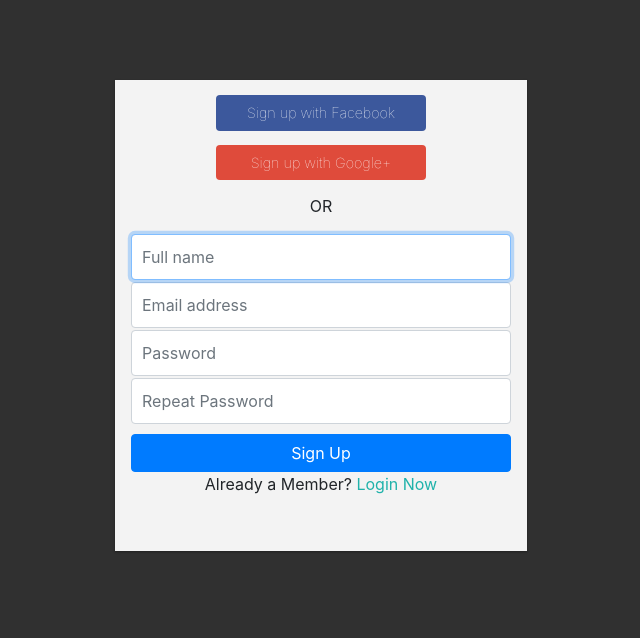
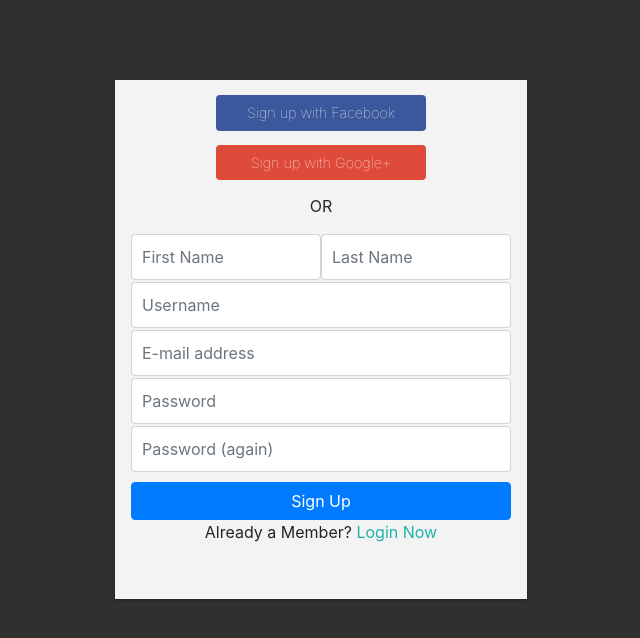
Before and after one commit to ezekielreginio/Job-Management-System-SkillFind-, a Django app: page /accounts/signup/ in a window 1280 px wide. Shown: the part 56-694 px from the top of the page, without its empty margins (319-959 px from the left). Run offline with Django 3.2, Linux system fonts and the light colour scheme; some libraries are stand-ins or nearby versions.

Commit message:
Signup 1.0

```diff
--- a/public_html/_skillfind/settings.py
+++ b/public_html/_skillfind/settings.py
@@ -93,6 +93,8 @@ AUTHENTICATION_BACKENDS = [
 
 ]
 
+EMAIL_BACKEND = 'django.core.mail.backends.console.EmailBackend'
+
 WSGI_APPLICATION = '_skillfind.wsgi.application'
 
 
@@ -129,6 +131,9 @@ AUTH_PASSWORD_VALIDATORS = [
     },
 ]
 
+ACCOUNT_FORMS = {
+'signup': 'app_main.forms.CustomSignupForm',
+}
 
 # Internationalization
 # https://docs.djangoproject.com/en/3.1/topics/i18n/
--- /dev/null
+++ b/public_html/app_main/forms.py
@@ -0,0 +1,13 @@
+from allauth.account.forms import SignupForm
+from django import forms
+
+
+class CustomSignupForm(SignupForm):
+    first_name = forms.CharField(max_length=30, label='First Name', widget=forms.TextInput(attrs={'placeholder': 'First Name'}))
+    last_name = forms.CharField(max_length=30, label='Last Name', widget=forms.TextInput(attrs={'placeholder': 'Last Name'}))
+
+    def signup(self, request, user):
+        user.first_name = self.cleaned_data['first_name']
+        user.last_name = self.cleaned_data['last_name']
+        user.save()
+        return user
--- a/public_html/app_main/urls.py
+++ b/public_html/app_main/urls.py
@@ -4,5 +4,6 @@ from django.urls import path, include
 from . import views
 
 urlpatterns = [
-    path('', views.index, name="index")
+    path('', views.index, name="index"),
+    path('base', views.base, name="base"),
 ]
--- a/public_html/app_main/views.py
+++ b/public_html/app_main/views.py
@@ -7,3 +7,7 @@ def index(request):
     form_login = forms.LoginForm()
     context = {'form': form_login}
     return render(request, "index.html", context)
+
+def base(request):
+    context = {}
+    return render(request, "base.html", context)
--- a/public_html/templates/account/signup.html
+++ b/public_html/templates/account/signup.html
@@ -3,7 +3,7 @@
 
 {% block login_page%}
     <div id="logreg-forms">
-        <form action="/signup/" class="form-signup">
+        <form method="POST" action="{% url 'account_signup' %}" class="form-signup">
             <div class="social-login">
                 <button class="btn facebook-btn social-btn" type="button"><span><i class="fab fa-facebook-f"></i> Sign up with Facebook</span> </button>
             </div>
@@ -12,11 +12,30 @@
             </div>
 
             <p style="text-align:center">OR</p>
+            {% csrf_token %}
+            {% if form.errors %}
+                <div class="alert alert-danger" role="alert">
+                    {% for field,errors in form.errors.items %}
+                        <span class="fieldWrapper">
+                            {{ errors|striptags }}
+                        </span>
+                    {% endfor %}
+                </div>
+            {% endif%}
+            <div class="d-flex">
+                {{form.first_name|add_class:"form-control"}}
+                {{form.last_name|add_class:"form-control"}}
+            </div>
 
-            <input type="text" id="user-name" class="form-control" placeholder="Full name" required="" autofocus="">
+            {{form.username|add_class:"form-control"}}
+            {{form.email|add_class:"form-control"}}
+            {{form.password1|add_class:"form-control"}}
+            {{form.password2|add_class:"form-control"}}
+
+            <!-- <input type="text" id="user-name" class="form-control" placeholder="Full name" required="" autofocus="">
             <input type="email" id="user-email" class="form-control" placeholder="Email address" required autofocus="">
             <input type="password" id="user-pass" class="form-control" placeholder="Password" required autofocus="">
-            <input type="password" id="user-repeatpass" class="form-control" placeholder="Repeat Password" required autofocus="">
+            <input type="password" id="user-repeatpass" class="form-control" placeholder="Repeat Password" required autofocus=""> -->
 
             <button class="btn btn-primary btn-block" type="submit"><i class="fas fa-user-plus"></i> Sign Up</button>
             <div class="d-inline text-center"> <p >Already a Member? <a class="d-inline" href="/accounts/login">Login Now</a></p></div>
```
Also changed, not shown: public_html/app_main/form.py (deleted, +0 -10 lines), public_html/templates/account/login.html (+0 -13 lines), public_html/templates/index.html (line endings or trailing spaces).
